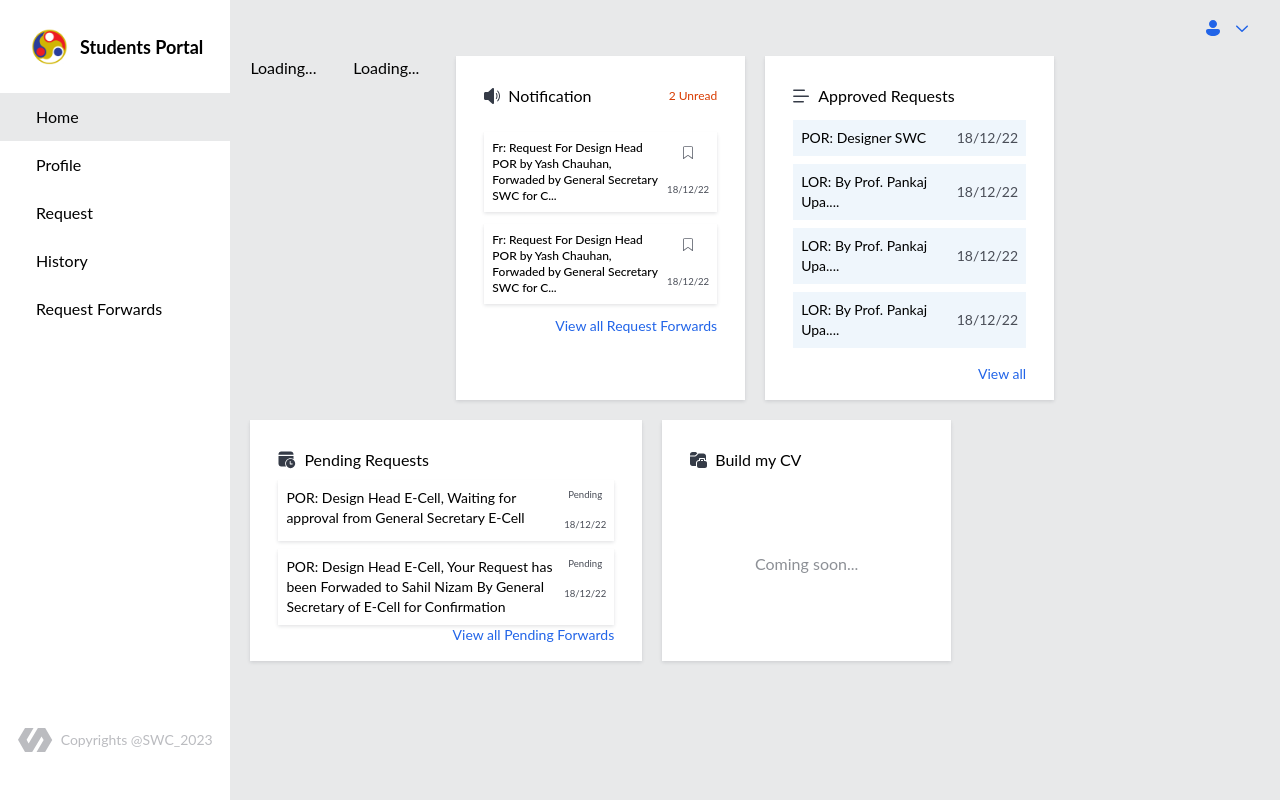
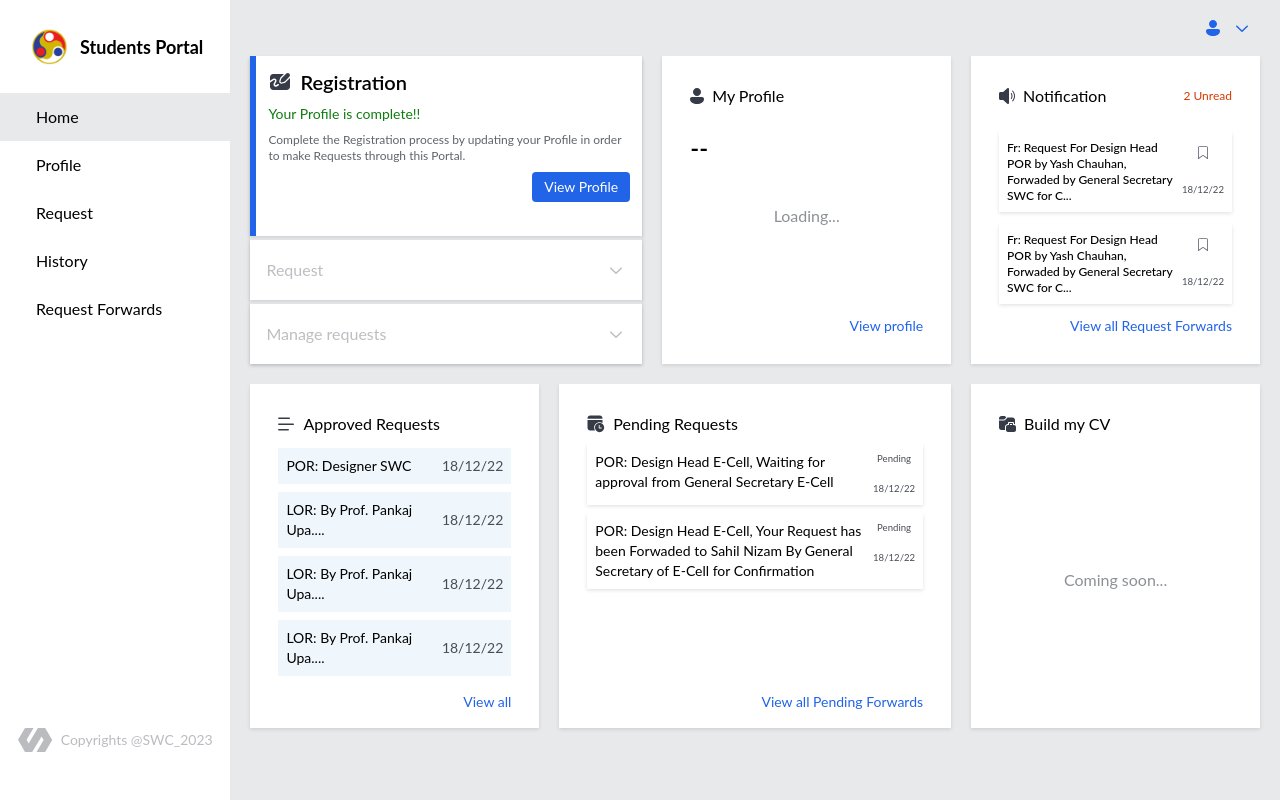
Before and after one commit to Ashutosh-777/POR-portal, a React (Create React App) app in the folder Frontend/: page /StudentDashboard/Home in a window 1280 px wide. Built offline with nearby package versions, Linux system fonts and the light colour scheme.

Commit message:
myprofile--on--home

```diff
--- a/Frontend/src/Pages/Student/StudentDashboard/DashboardTiles/MyProfile.js
+++ b/Frontend/src/Pages/Student/StudentDashboard/DashboardTiles/MyProfile.js
@@ -13,9 +13,7 @@ function MyProfile({user,encryptedEmail}) {
     })).isRequired,
     encryptedEmail: PropTypes.string.isRequired,
   };
-  if (!user) {
-    return <div>Loading...</div>; // or handle loading state as needed
-  }
+
   return (
     <div className=" col-span-3 flex flex-col justify-between p-7  bg-white shadow-[0px_1.6px_3.6px_0px_rgba(27,33,45,0.13),0px_0.3px_0.9px_0px_rgba(27,33,45,0.10)]">
       <div>
@@ -24,7 +22,7 @@ function MyProfile({user,encryptedEmail}) {
           <img src="/Profile-grey.svg" />
           <div className=" text-base">
             My Profile
-            {user.profileCompletion !== 100 ? (
+            {user&&(user.profileCompletion !== 100 ? (
               <span className=" text-xs font-semibold text-[#D83B01]">
                 ({user.profileCompletion}% complete)
               </span>
@@ -32,11 +30,15 @@ function MyProfile({user,encryptedEmail}) {
               <span className=" text-xs font-semibold text-[rgba(16,124,16,1)]">
                 ({user.profileCompletion}% complete)
               </span>
-            )}
+            ))}
           </div>
         </div>
-        <div className="mt-6 text-2xl font-semibold">{user.name}</div>
-        <div className="mt-3">
+       {!user? <div className="mt-6 text-2xl font-semibold">--</div>:
+        <div className="mt-6 text-2xl font-semibold">{user.name}</div>}
+       {!user?<div className="flex justify-center items-center h-full text-[#8D9096]">
+        Loading...
+      </div>:
+         <div className="mt-3">
           <div className="flex gap-2">
             <img src="/branch.svg" />
             <div>{user.program}</div>
@@ -49,7 +51,7 @@ function MyProfile({user,encryptedEmail}) {
             <img src="/email.svg" />
             <div>{user.email}</div>
           </div>
-        </div>
+        </div> }
       </div>
       <Link
         to={`/StudentDashboard/Profile?e=${encodeURIComponent(encryptedEmail)}`}
--- a/Frontend/src/Pages/Student/StudentDashboard/DashboardTiles/Registration.js
+++ b/Frontend/src/Pages/Student/StudentDashboard/DashboardTiles/Registration.js
@@ -26,9 +26,7 @@ function Registration({user,ManageRequests,encryptedEmail}) {
     encryptedEmail: PropTypes.string.isRequired,
   };
 
-  if (!user) {
-    return <div>Loading...</div>; // or handle loading state as needed
-  }
+
 
   return (
     <div className="h-[100%] lg:mt-0 mt-10 flex flex-col gap-1 col-span-4  shadow-[0px_1.6px_3.6px_0px_rgba(27,33,45,0.13),0px_0.3px_0.9px_0px_rgba(27,33,45,0.10)]">
@@ -55,7 +53,7 @@ function Registration({user,ManageRequests,encryptedEmail}) {
               <img src="/registration.svg" />
               <div className="text-xl font-semibold">Registration</div>
             </div>
-            {user.profileCompletion !== 100 ? (
+          { user&& user.profileCompletion !== 100 ? (
               <div className="text-sm text-[#D83B01]">
                 Your Profile is not complete!!
               </div>
```
